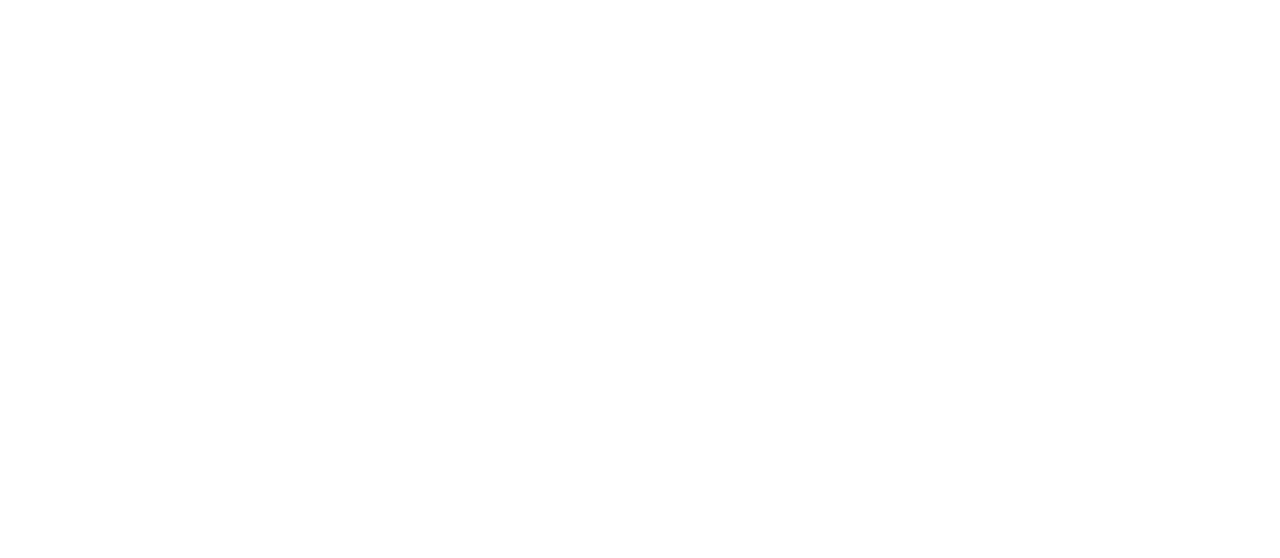
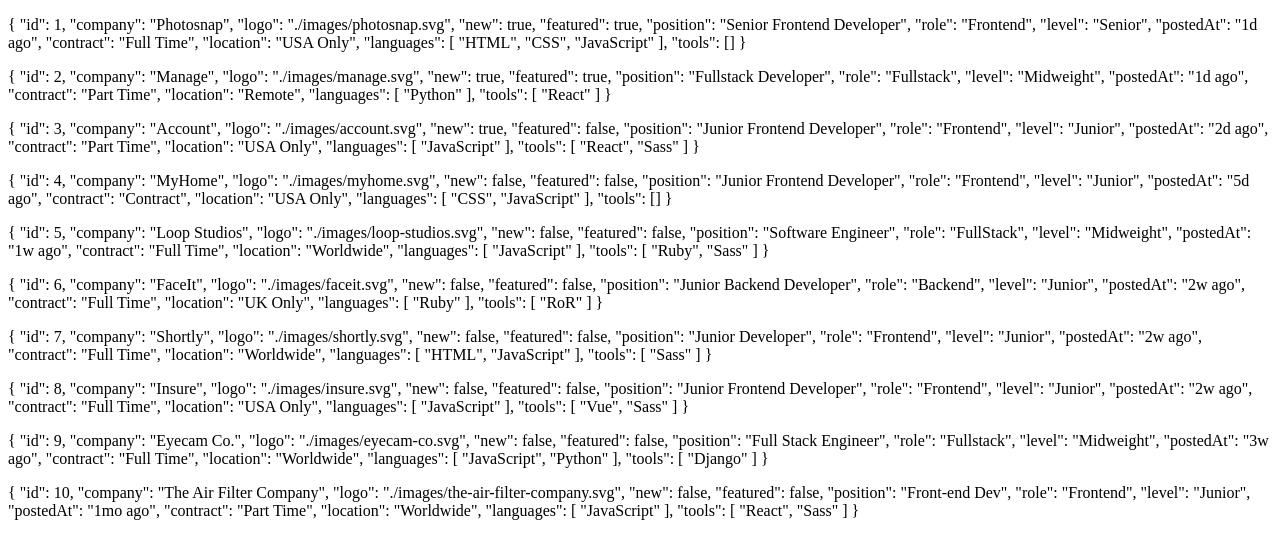
Before and after one commit to jakubjanik1/job-listings-with-filtering, a Vue app: page / in a window 1280 px wide. Shown: the top 558 px of the page. Built offline with nearby package versions, Linux system fonts and the light colour scheme.

Commit message:
Render all jobs in App component

```diff
--- a/package.json
+++ b/package.json
@@ -5,7 +5,7 @@
   "scripts": {
     "serve": "vue-cli-service serve",
     "build": "vue-cli-service build",
-    "test:unit": "vue-cli-service test:unit",
+    "test:unit": "vue-cli-service test:unit --watchAll",
     "lint": "vue-cli-service lint"
   },
   "dependencies": {
--- a/src/App.vue
+++ b/src/App.vue
@@ -1,10 +1,23 @@
 <template>
-  <div id="app"></div>
+  <div id="app">
+    <Job v-for="job in jobs" :job="job" :key="job.id" />
+  </div>
 </template>
 
 <script>
+import jobs from "@/jobs.json";
+import Job from "@/components/Job";
+
 export default {
-  name: "App"
+  name: "App",
+  components: {
+    Job
+  },
+  data() {
+    return {
+      jobs
+    };
+  }
 };
 </script>
 
--- /dev/null
+++ b/src/components/Job.vue
@@ -0,0 +1,12 @@
+<template>
+  <p>{{ job }}</p>
+</template>
+
+<script>
+export default {
+  name: "Job",
+  props: ["job"]
+};
+</script>
+
+<style></style>
```
Also changed, not shown: src/jobs.json (renamed from src/data.json), 2 other files (tests, documents, lock files or other folders).
